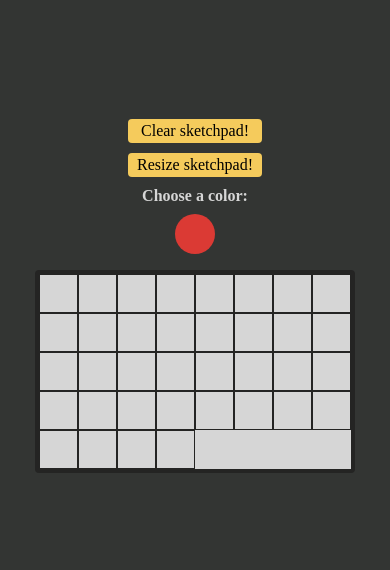
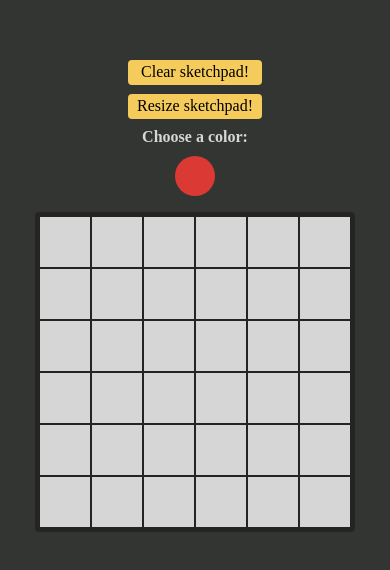
Before and after one commit to wilmxre/etch-a-sketch, a plain HTML site: page index.html in a window 390 px wide. Shown: the part 126-696 px from the top of the page. Drawn offline with Linux system fonts and the light colour scheme.

Commit message:
Fix not matching sizes (js and css)

```diff
--- a/style.css
+++ b/style.css
@@ -90,7 +90,7 @@ body {
 @media screen and (max-width: 440px) {
   .container {
     --contentSize: 80vw;
-    --size: 8;
+    --size: 6;
   }
 
   .top-section {
```
